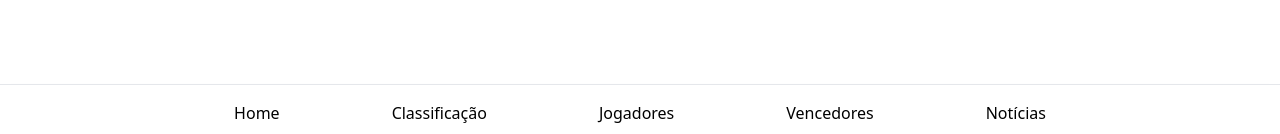
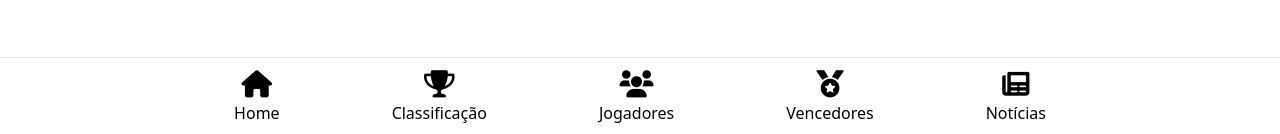
Before and after one commit to iamfelipeS/manager-league, an Angular app: page /leagueDetails/1 in a window 1280 px wide. Shown: the part 663-797 px from the top of the page. Built offline with nearby package versions, Linux system fonts and the light colour scheme.

Commit message:
add: font awesome

```diff
--- a/src/app/template/footer/footer.component.html
+++ b/src/app/template/footer/footer.component.html
@@ -1,7 +1,7 @@
 <div class="fixed bottom-0 left-0 right-0 bg-white shadow-lg border-t">
     <div class="container mx-auto px-4">
         <div class="flex justify-around py-3">
-            <ul class="flex items-center justify-center space-x-14 md:space-x-28 w-full">
+            <ul class="flex items-center justify-center space-x-10 md:space-x-28 w-full">
                 <li class="flex flex-col gap-1 items-center" (click)="navigateTo('home')">
                     <i class="fa fa-home text-[1.7rem]" aria-hidden="true"
                         [ngClass]="{'text-blue-500': activeMenuItem === 'home'}"></i>
--- a/src/index.html
+++ b/src/index.html
@@ -6,6 +6,7 @@
   <base href="/">
   <meta name="viewport" content="width=device-width, initial-scale=1">
   <link rel="icon" type="image/x-icon" href="favicon.ico">
+  <link rel="stylesheet" href="https://cdnjs.cloudflare.com/ajax/libs/font-awesome/6.0.0/css/all.min.css" />
 </head>
 <body>
   <app-root></app-root>
```
